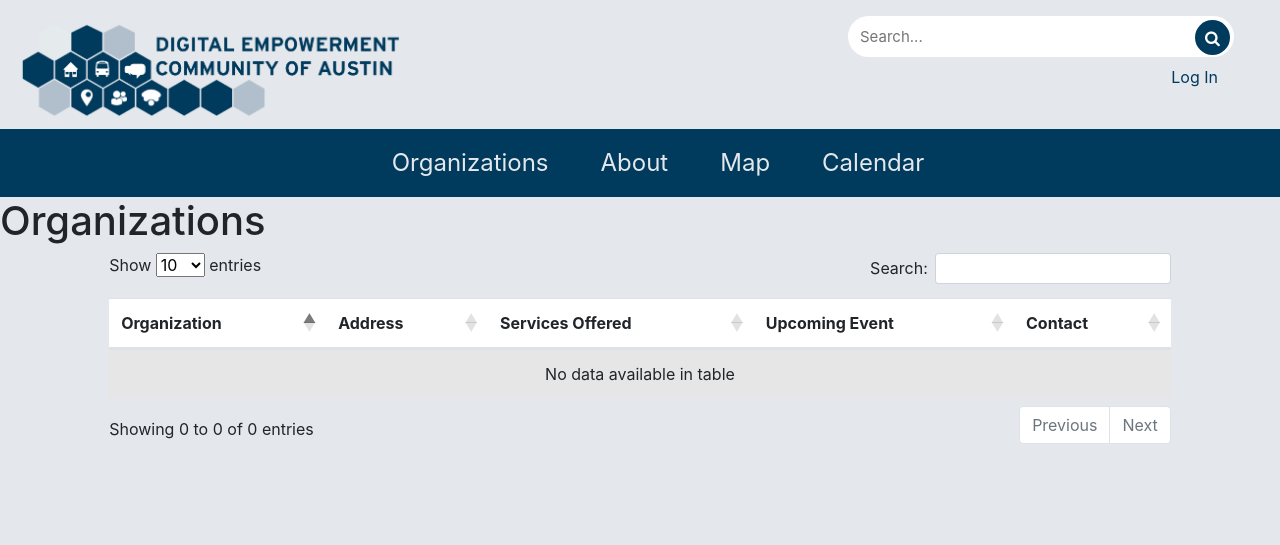
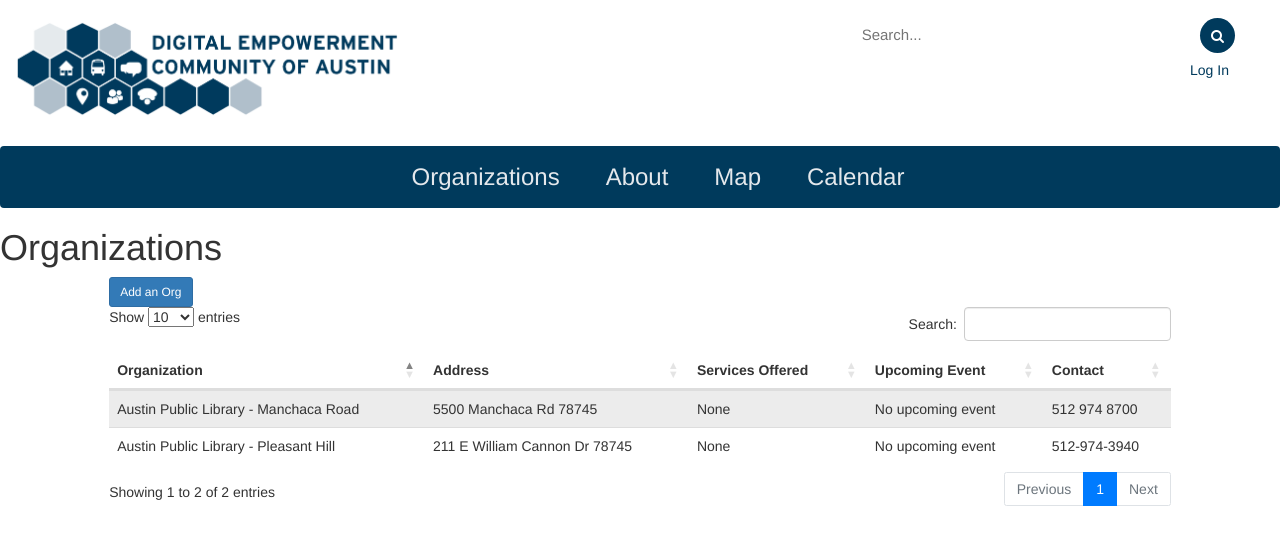
Before and after one commit to DigitalEmpowermentATX/DECAwebsite, a Python web app: template digital_inclusion/digital_inclusion/templates/organizations.html in a window 1280 px wide. Shown: the top 545 px of the page. Run offline with Jinja, Linux system fonts and the light colour scheme; the template is opened without the code that fills it, so the values that code supplies are empty; some libraries are stand-ins or nearby versions.

Commit message:
added 'add an org' button
hopefully it appears above the search for the table, might need some CSS

```diff
--- a/digital_inclusion/digital_inclusion/templates/organizations.html
+++ b/digital_inclusion/digital_inclusion/templates/organizations.html
@@ -11,15 +11,14 @@
     <link rel="stylesheet" type="text/css" href= "{{ url_for('static',filename='styles.css') }}">
 
     <!-- basic js files -->
-    <script src="https://ajax.googleapis.com/ajax/libs/jquery/3.3.1/jquery.min.js"></script>
-    <script src="https://maxcdn.bootstrapcdn.com/bootstrap/4.0.0/js/bootstrap.min.js"></script>
+    <script src="https://ajax.googleapis.com/ajax/libs/jquery/1.12.4/jquery.min.js"></script>
+    <script src="https://maxcdn.bootstrapcdn.com/bootstrap/3.3.7/js/bootstrap.min.js"></script>
     <!-- js files for table sorting and pagination-->
-    <script type="text/javascript" src="https://cdn.datatables.net/1.10.16/js/jquery.dataTables.min.js"></script>
-    <script type="text/javascript" src="https://cdn.datatables.net/1.10.16/js/dataTables.bootstrap4.min.js"></script>
-
+    <script type="text/javascript" src="https://cdn.datatables.net/1.10.12/js/jquery.dataTables.min.js"></script>
+    <script type="text/javascript" src="https://cdn.datatables.net/1.10.12/js/dataTables.bootstrap.min.js"></script>
     <!-- css for table pagination -->
-    <!-- <link rel="stylesheet" type="text/css" href="https://maxcdn.bootstrapcdn.com/bootstrap/3.3.6/css/bootstrap.min.css" media="screen">   -->
-    <link rel="stylesheet" type="text/css" href="https://cdn.datatables.net/1.10.16/css/dataTables.bootstrap4.min.css" media="screen">
+    <link rel="stylesheet" type="text/css" href="https://maxcdn.bootstrapcdn.com/bootstrap/3.3.6/css/bootstrap.min.css" media="screen">
+    <link rel="stylesheet" type="text/css" href="https://cdn.datatables.net/1.10.12/css/dataTables.bootstrap.min.css" media="screen">
 
     <title>DECA Organizations</title>
   </head>
@@ -69,6 +68,7 @@
     <div class="row">
       <div class="col-md-1"></div>
       <div class="col-md-10">
+        <a class="btn btn-primary btn-sm" href="/add/" role="button">Add an Org</a>
         <div id="load"></div>
         <div class="table" data-example-id="simple-responsive-table">
           <div class="table-responsive">
@@ -85,9 +85,23 @@
               </thead>
 
               <tbody>
-               <!-- add code here for inside of table -->
+                <tr>
+                  <td>Austin Public Library - Pleasant Hill</td>
+                  <td>211 E William Cannon Dr 78745</td>
+                  <td>None</td>
+                  <td>No upcoming event</td>
+                  <td>512-974-3940</td>
+                </tr>
+                <tr>
+                  <td>Austin Public Library - Manchaca Road</td>
+                  <td>5500 Manchaca Rd 78745</td>
+                  <td>None</td>
+                  <td>No upcoming event</td>
+                  <td>512 974 8700</td>
+                </tr>
+
+
               </tbody>
-
             </table>
           </div> <!-- end of <div class = "table-responsive"> -->
         </div> <!-- end of <div class = "table"> -->
```
